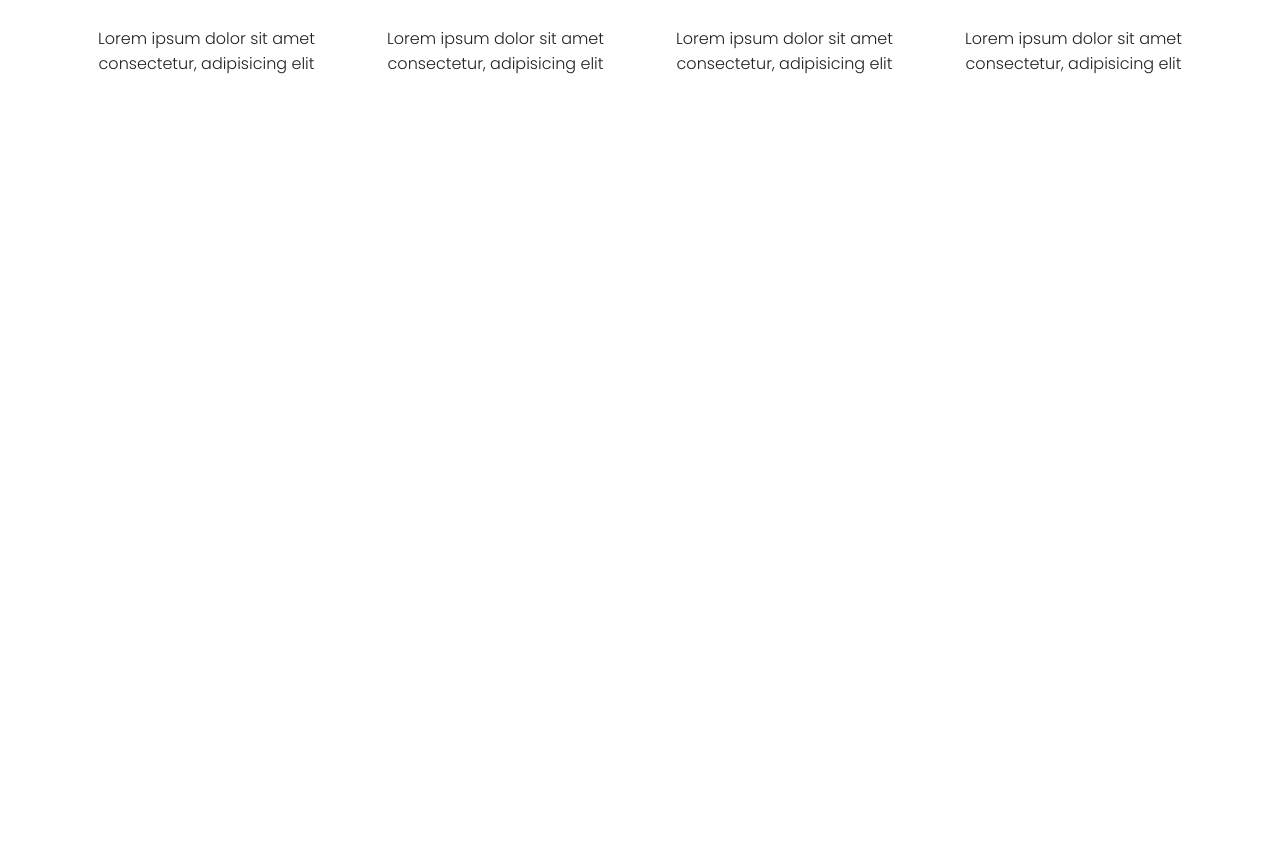
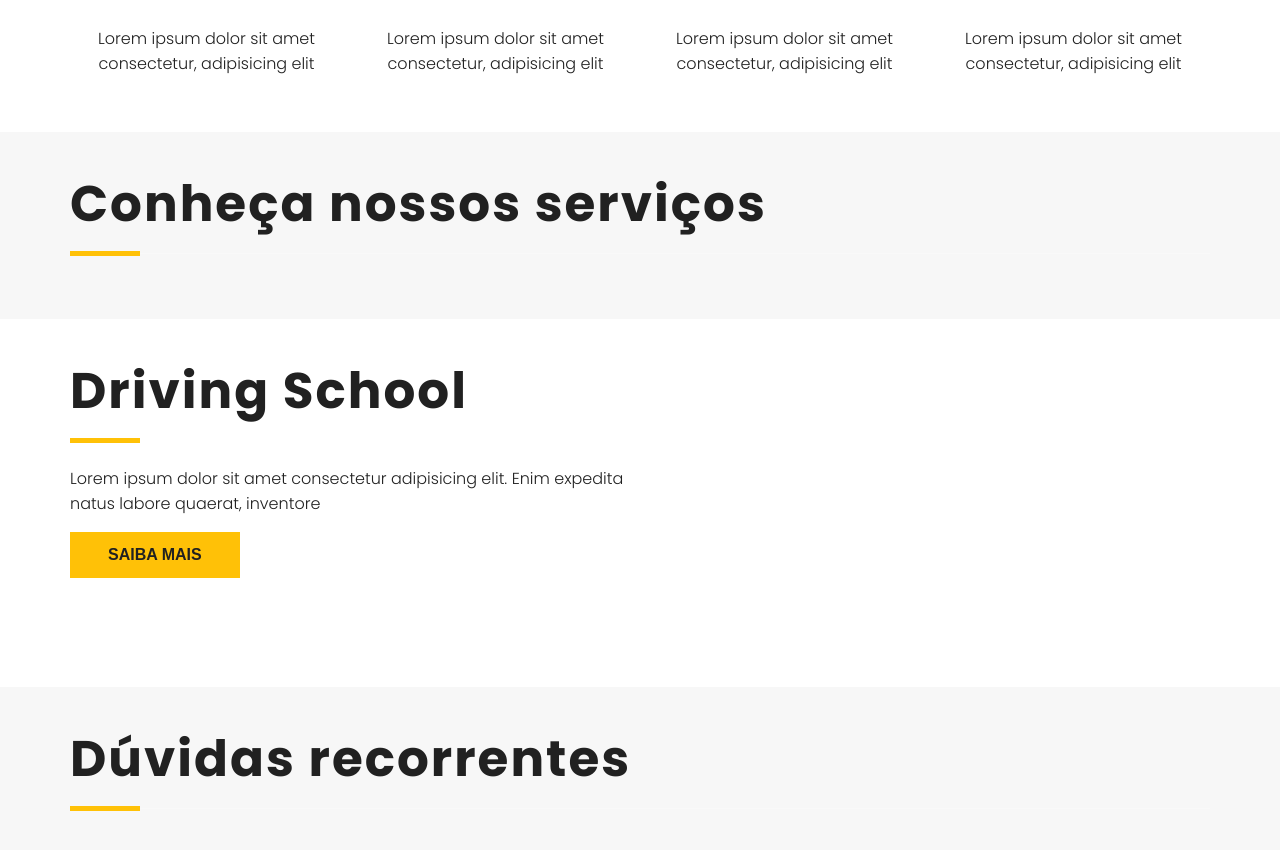
Before and after one commit to eduahcb/driving-school, a React (Create React App) app: page / in a window 1280 px wide. Shown: the part 840-1690 px from the top of the page. Before the commit the page ends 972 px from the top, so only its background shows below. Built offline with nearby package versions, Linux system fonts and the light colour scheme.

Commit message:
add new section

```diff
--- a/src/components/pages/Home.js
+++ b/src/components/pages/Home.js
@@ -10,6 +10,7 @@ import Feature from 'components/atoms/Feature'
 import Section from 'components/molecules/Section'
 
 import HeroImage from 'assets/hero.jpg'
+import AboutVideo from 'assets/about.mp4'
 
 const Home = () => {
   return (
@@ -44,6 +45,32 @@ const Home = () => {
         </Feature>
       </Grid>
     </Section>
+    <Section inverse>
+      <Heading>
+        <h2>Conheça nossos serviços</h2>
+      </Heading>
+    </Section>
+    <Section>
+      <Grid md={2}>
+        <div>
+          <Heading>
+            <h2>Driving School</h2>
+          </Heading>
+          <p>Lorem ipsum dolor sit amet consectetur adipisicing elit. Enim expedita natus labore quaerat, inventore</p>
+          <div>
+            <Button color="primary" >Saiba mais</Button>
+          </div>
+        </div>
+        <div>
+          <video src={AboutVideo} width="100%" autoPlay loop />
+        </div>
+      </Grid>
+    </Section>
+    <Section inverse>
+      <Heading>
+        <h2>Dúvidas recorrentes</h2>
+      </Heading>
+    </Section>
   </>
   )
 }
```
